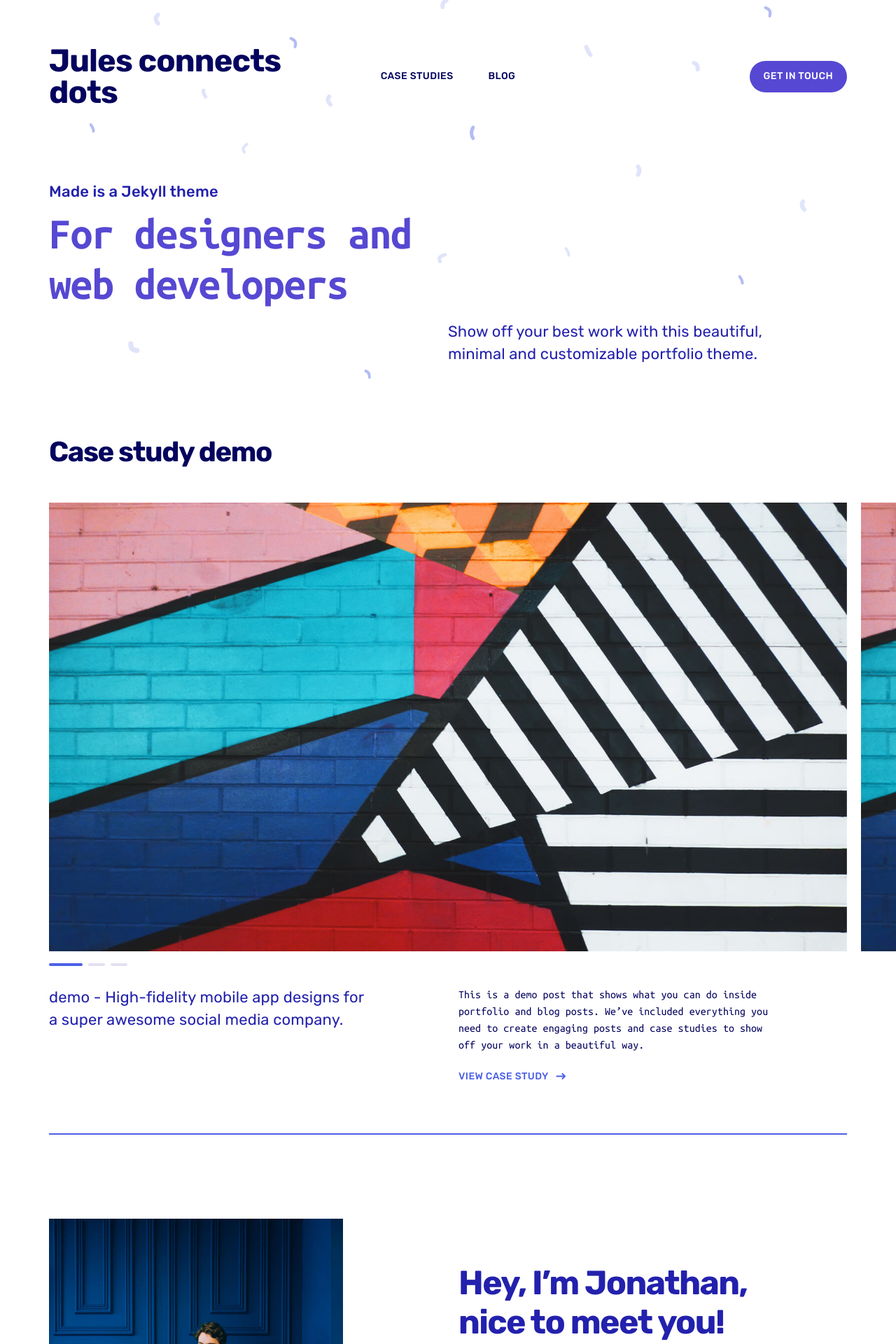
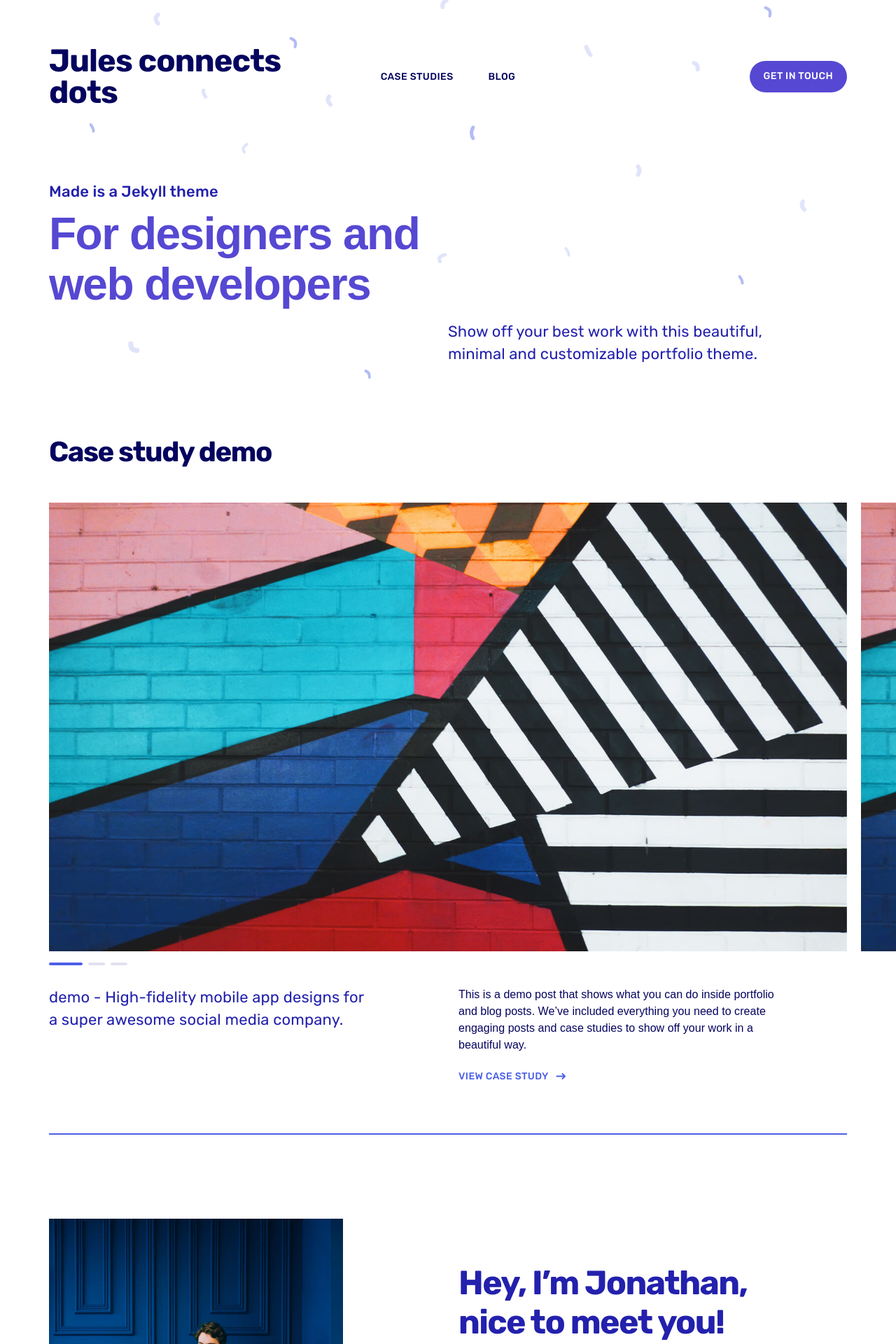
Before and after one commit to jpswizzle/julesconnectsdots, a Jekyll site: the page built from index.html, in a window 1280 px wide. Shown: the top 1920 px of the page at 70% size. Built offline with Jekyll 4.4.1, drawn with Linux system fonts in a browser that asks for light colours; nearby versions of some CDN libraries.

Commit message:
Updated 1 file via CloudCannon.

```diff
--- a/_data/settings.yml
+++ b/_data/settings.yml
@@ -53,13 +53,13 @@ social_settings:
   linkedin_url: https://www.linkedin.com/in/julesmonza/
 color_settings:
   background_color: '#ffffff'
-  background_alt_color: '#EAEAF5'
-  text_dark_color: '#04035E'
-  text_medium_color: '#2321AD'
-  text_light_color: '#A8A7C7'
-  accent_color: '#5648D2'
-  border_color: '#E2E1F0'
-  error_color: '#D64541'
+  background_alt_color: '#eaeaf5'
+  text_dark_color: '#04035e'
+  text_medium_color: '#2321ad'
+  text_light_color: '#a8a7c7'
+  accent_color: '#5648d2'
+  border_color: '#e2e1f0'
+  error_color: '#d64541'
   purple_swizzle_500: '#5648D2'
   purple_swizzle_700: '#2321AD'
   purple_swizzle_800: '#100E94'
@@ -75,10 +75,10 @@ color_settings:
 font_settings:
   font_embed: >-
     <link
-    href="https://fonts.googleapis.com/css?family=Rubik:400,500,700|Ubuntu+Mono:400,700"
+    href="https://fonts.googleapis.com/css?family=Rubik:400,500,700|Source+Sans+3:wght@300,400,700&display=swap"
     rel="stylesheet">
   title_font: Rubik, sans-serif
-  body_font: '"Ubuntu Mono", sans-serif'
+  body_font: '"Source Sans 3", sans-serif'
   regular_weight: 400
   bold_weight: 700
   site_title:
```
